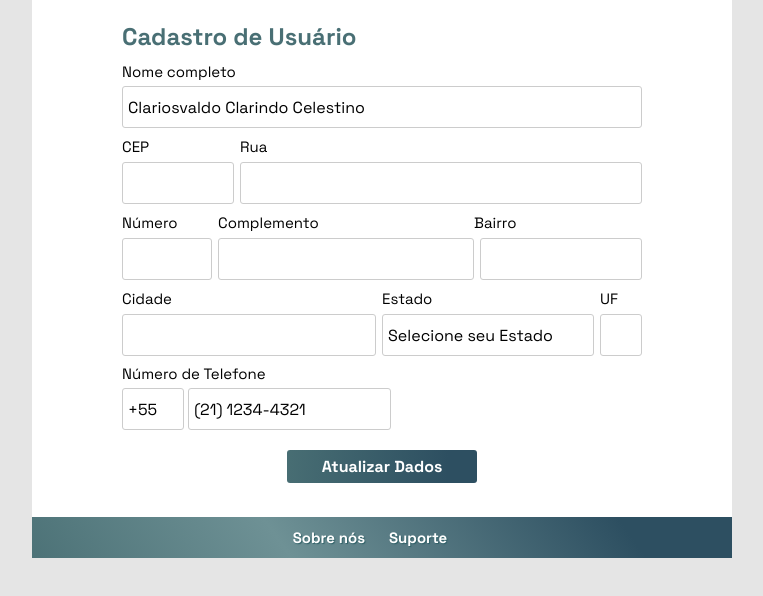
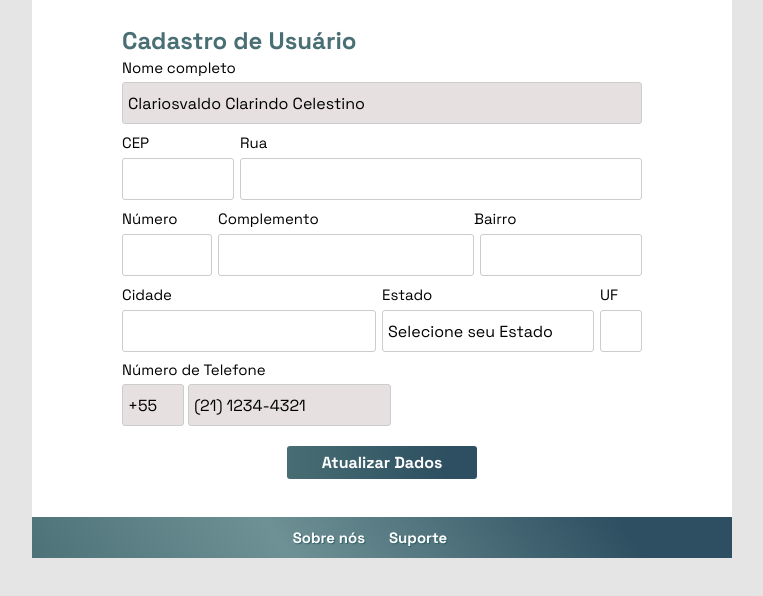
Before and after one commit to rodrigoduartesilva/tarefa_4, a plain HTML site: page dataPage.html in a window 1280 px wide. Shown: the part 54-650 px from the top of the page, without its empty margins (258-1021 px from the left). Drawn offline with nearby package versions, Linux system fonts and the light colour scheme.

Commit message:
CSS dataPage - Finalizado

```diff
--- a/css/dataPage.css
+++ b/css/dataPage.css
@@ -49,9 +49,14 @@ body {
     font-size: 14px;
 }
 
-.form-subtitle {
+.data-user-form .form-subtitle {
     margin-top: 30px;
     margin-bottom: 2px;
+}
+
+.data-user-form .input-name, .tel-container .cod-country, .tel-container .input-tel {
+    background: #E6E0E0;
+    cursor: not-allowed;
 }
 
 .full-name-container, .address-code-container, .full-address-container, .city-state-container {
```
